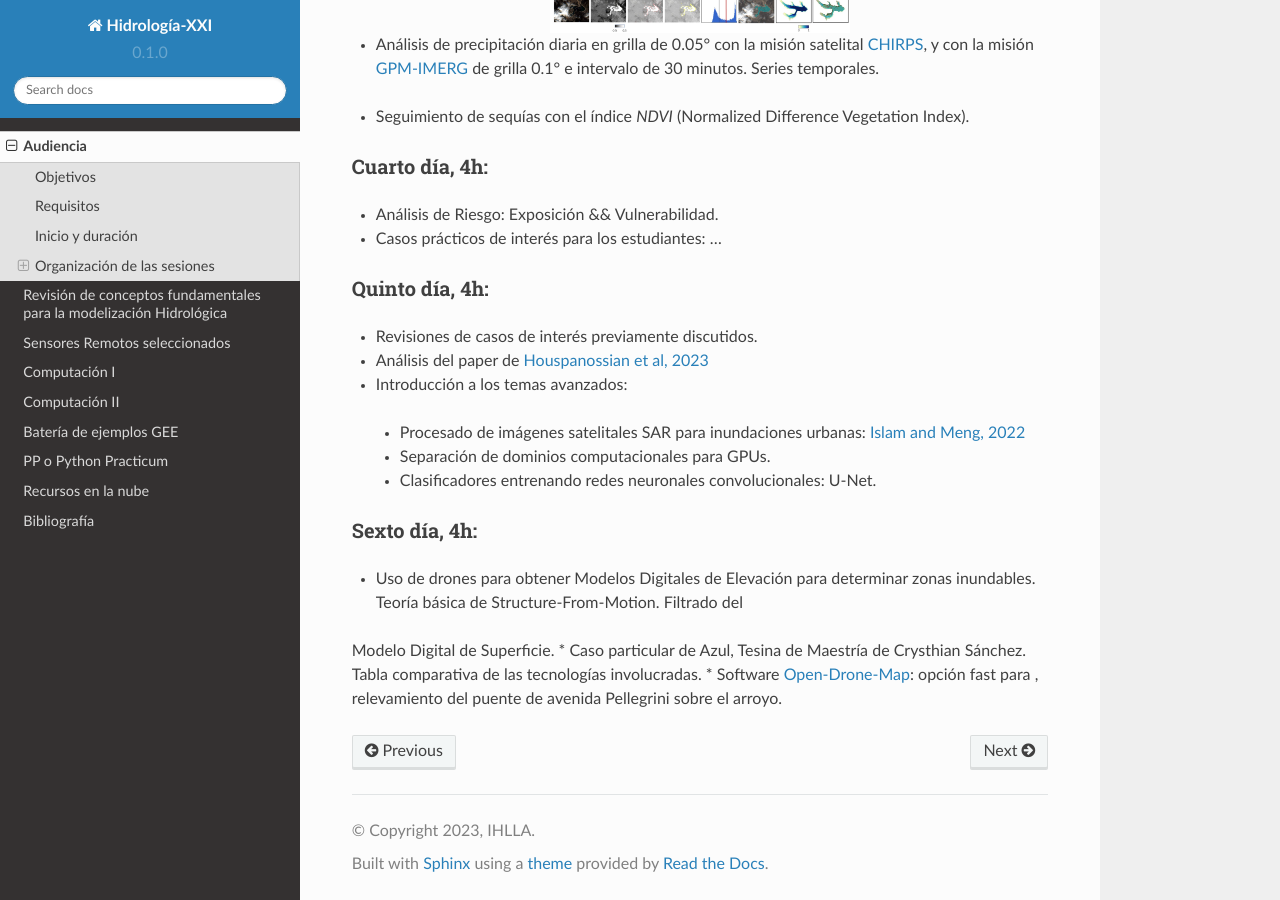
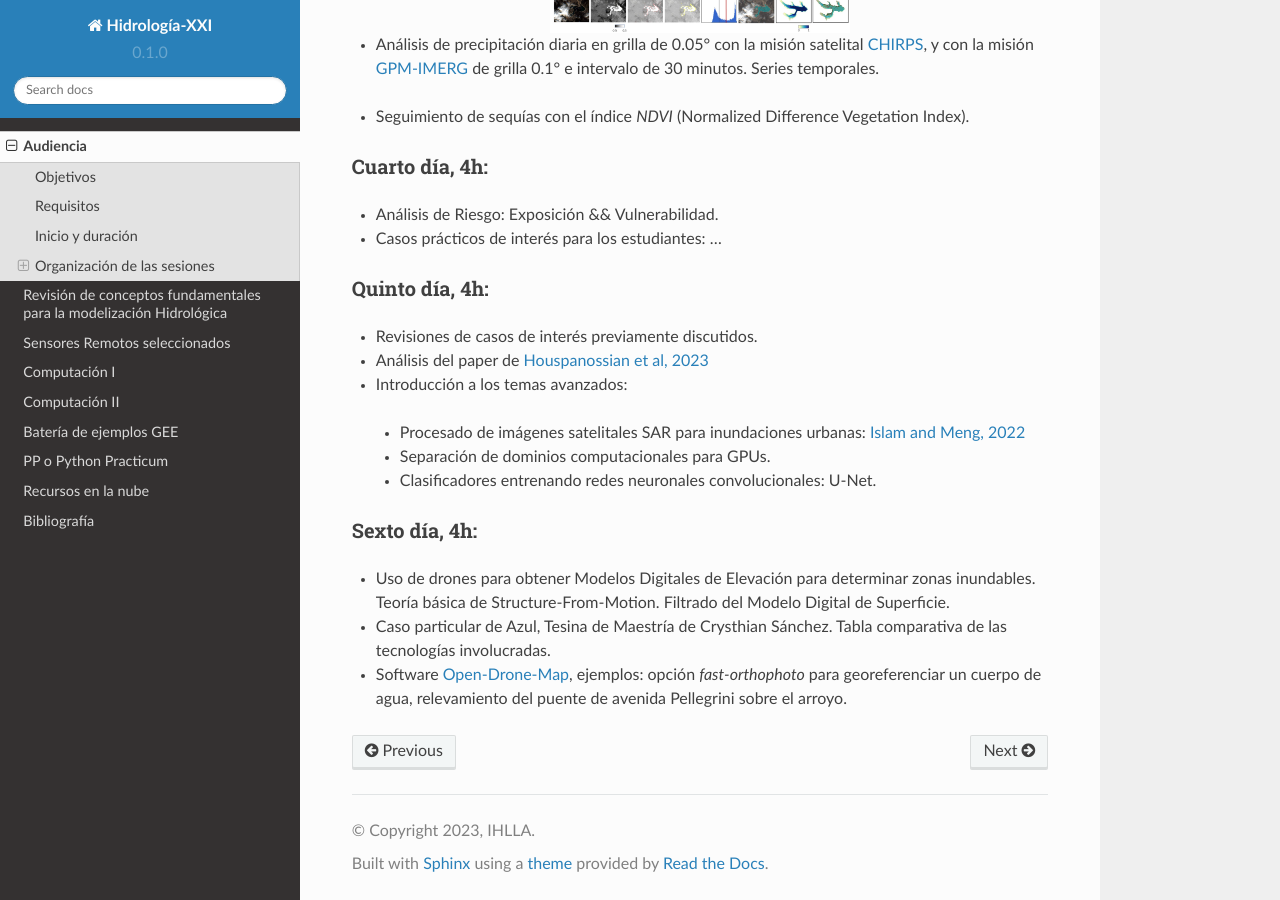
Before and after one commit to ivillamadrid/HidrologiaXXI, a Sphinx documentation site: the page built from docs/source/audiencia.rst, in a window 1280 px wide and 900 px high, scrolled down 1813 px. Built offline with Sphinx 7.4.7 and the Read the Docs theme 2.0.0, drawn with Linux system fonts in a browser that asks for light colours.

Commit message:
Update audiencia.rst

```diff
--- a/docs/source/audiencia.rst
+++ b/docs/source/audiencia.rst
@@ -95,9 +95,10 @@
 
 Sexto día, 4h:
 **************
-* Uso de drones para obtener Modelos Digitales de Elevación para determinar zonas inundables. Teoría básica de Structure-From-Motion. Filtrado del
-Modelo Digital de Superficie.
+* Uso de drones para obtener Modelos Digitales de Elevación para determinar zonas inundables. Teoría básica de Structure-From-Motion. Filtrado del Modelo Digital de Superficie.
+
 * Caso particular de Azul, Tesina de Maestría de Crysthian Sánchez. Tabla comparativa de las tecnologías involucradas.
-* Software `Open-Drone-Map`_: opción fast para , relevamiento del puente de avenida Pellegrini sobre el arroyo.
+
+* Software `Open-Drone-Map`_, ejemplos: opción *fast-orthophoto* para georeferenciar un cuerpo de agua, relevamiento del puente de avenida Pellegrini sobre el arroyo.
 
 .. _Open-Drone-Map: https://www.opendronemap.org/
```
